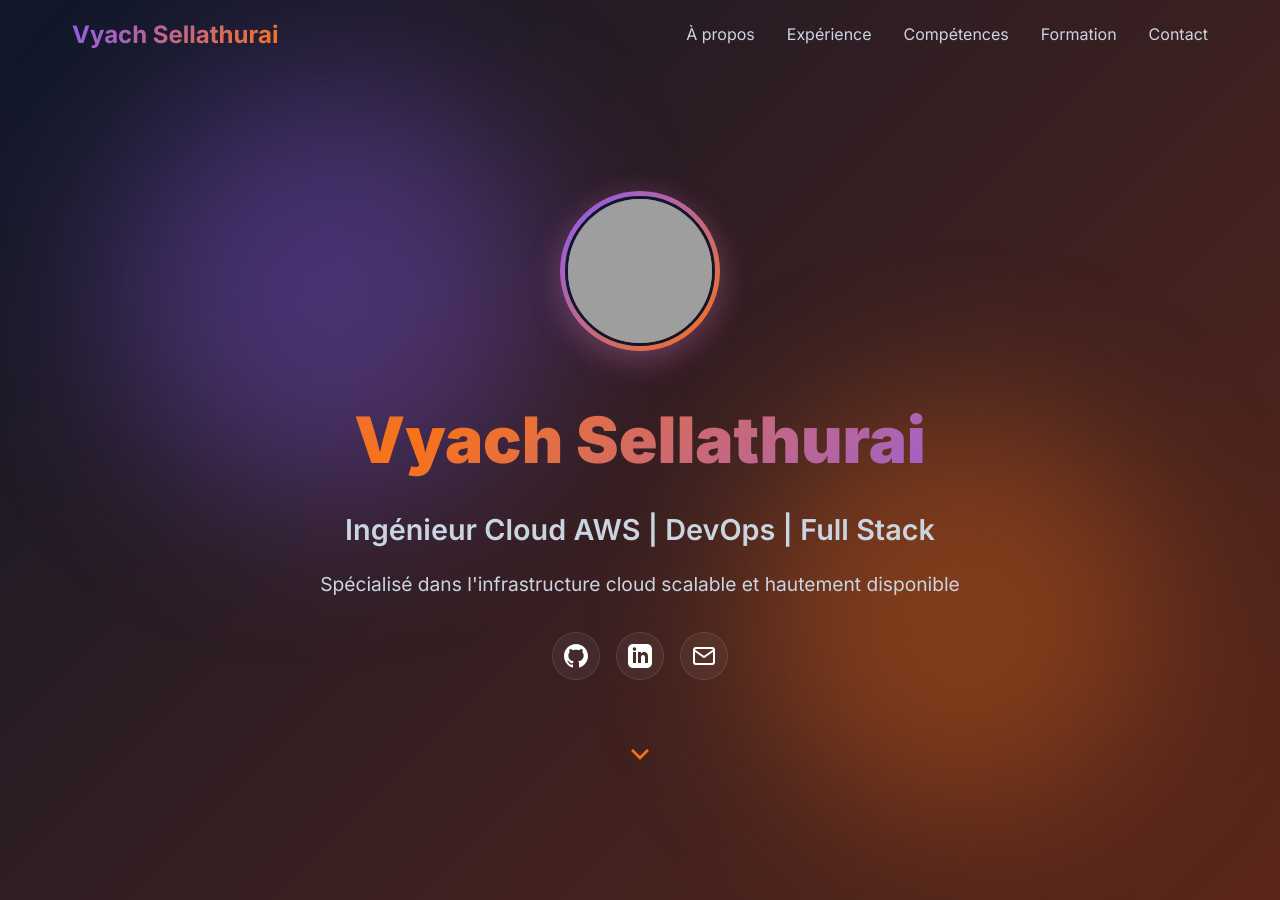
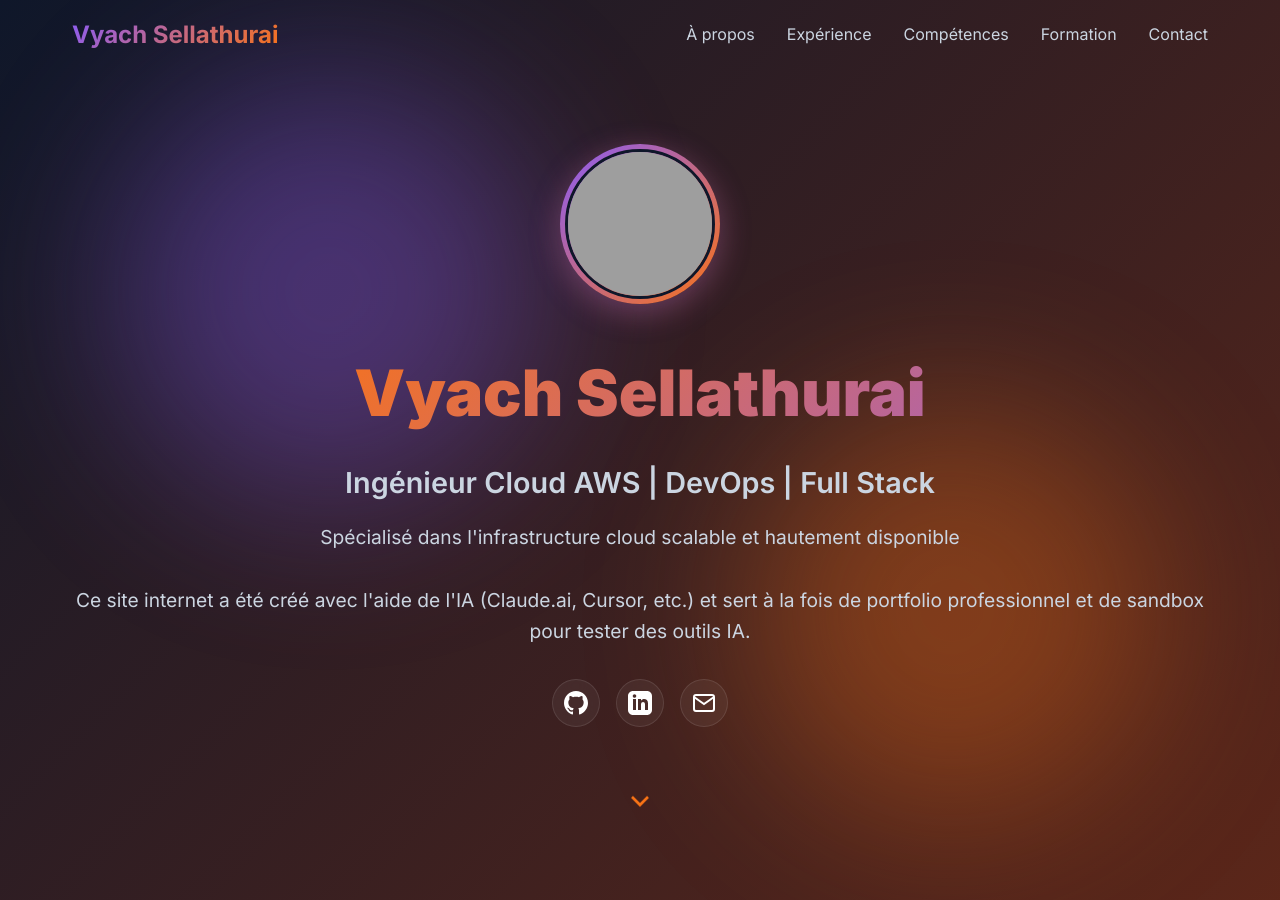
Before and after one commit to VySellathurai/VySellathurai.github.io, a Jekyll site: the page built from index.html, in a window 1280 px wide and 900 px high. Built offline with Jekyll 4.4.1, drawn with Linux system fonts in a browser that asks for light colours; grey boxes are pictures that could not be loaded.

Commit message:
feat: add desc

```diff
--- a/assets/css/style.css
+++ b/assets/css/style.css
@@ -221,6 +221,12 @@ body {
 }
 
 .hero-description {
+  font-size: clamp(1rem, 2vw, 1.2rem);
+  color: var(--text-secondary);
+  margin-bottom: 2rem;
+}
+
+.hero-description-2 {
   font-size: clamp(1rem, 2vw, 1.2rem);
   color: var(--text-secondary);
   margin-bottom: 2rem;
--- a/index.html
+++ b/index.html
@@ -17,6 +17,9 @@ title: Accueil
         <p class="hero-subtitle">Ingénieur Cloud AWS | DevOps | Full Stack</p>
         <p class="hero-description">
             Spécialisé dans l'infrastructure cloud scalable et hautement disponible
+        </p>
+        <p class="hero-description-2">
+            Ce site internet a été créé avec l'aide de l'IA (Claude.ai, Cursor, etc.) et sert à la fois de portfolio professionnel et de sandbox pour tester des outils IA.
         </p>
         <div class="social-links">
             <a href="https://github.com/{{ site.author.github }}" target="_blank" class="social-btn" title="GitHub">
```
